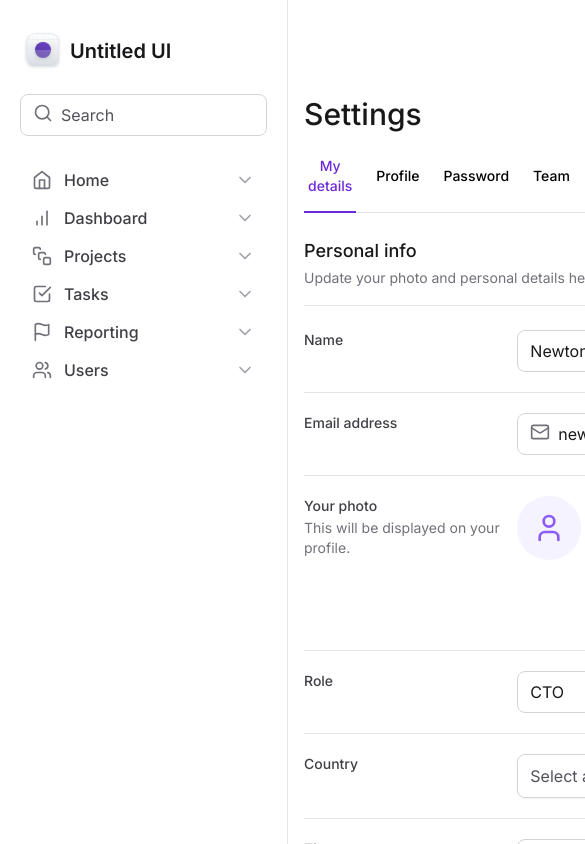
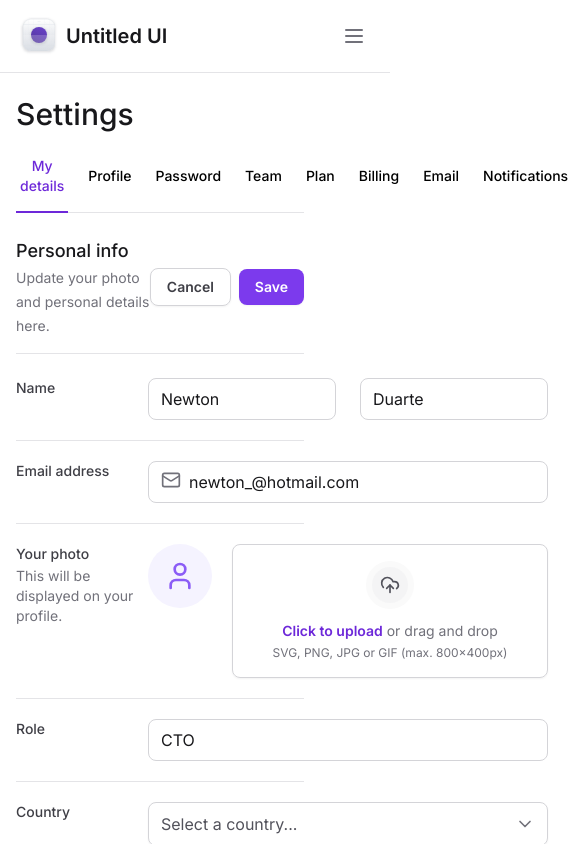
Before and after one commit to Newton-Duarte/ignite-tailwind, a Next.js app: page / in a window 390 px wide. Shown: the top 844 px of the page, 585 px wide, since content can reach past the window. Built offline with nearby package versions, Linux system fonts and the light colour scheme.

Commit message:
style: add responsive styles to sidebar component

```diff
--- a/src/components/Sidebar/index.tsx
+++ b/src/components/Sidebar/index.tsx
@@ -1,3 +1,5 @@
+'use client'
+
 import {
   BarChart,
   CheckSquare,
@@ -5,6 +7,7 @@
   Flag,
   Home,
   LifeBuoy,
+  Menu,
   Search,
   SquareStack,
   Users,
@@ -14,12 +17,25 @@
 import { UsedSpaceWidget } from './UsedSpaceWidget'
 import { Profile } from './Profile'
 import { InputControl, InputPrefix, InputRoot } from '../Input'
+import * as Collapsible from '@radix-ui/react-collapsible'
+import { Button } from '../Form/Button'
 
 export function Sidebar() {
   return (
-    <aside className="flex flex-col gap-6 border-r border-zinc-200 px-5 py-8">
+    <Collapsible.Root className="fixed left-0 right-0 top-0 z-20 flex flex-col gap-6 border-b border-zinc-200 bg-white p-4 data-[state=open]:bottom-0 lg:right-auto  lg:w-80 lg:border-r lg:px-5 lg:py-8 lg:data-[state=closed]:bottom-0">
+      <div className="flex items-center justify-between">
         <Logo />
+        <Collapsible.Trigger asChild className="lg:hidden">
+          <Button variant="ghost">
+            <Menu className="h-6 w-6" />
+          </Button>
+        </Collapsible.Trigger>
+      </div>
 
+      <Collapsible.Content
+        forceMount
+        className="flex flex-1 flex-col gap-6 data-[state=closed]:hidden lg:data-[state=closed]:flex"
+      >
         <InputRoot>
           <InputPrefix>
             <Search className="h-5 w-5 text-zinc-500" />
@@ -48,6 +64,7 @@
 
           <Profile />
         </div>
-    </aside>
+      </Collapsible.Content>
+    </Collapsible.Root>
   )
 }
```
Lines whose indentation alone changed are shown as unchanged.
